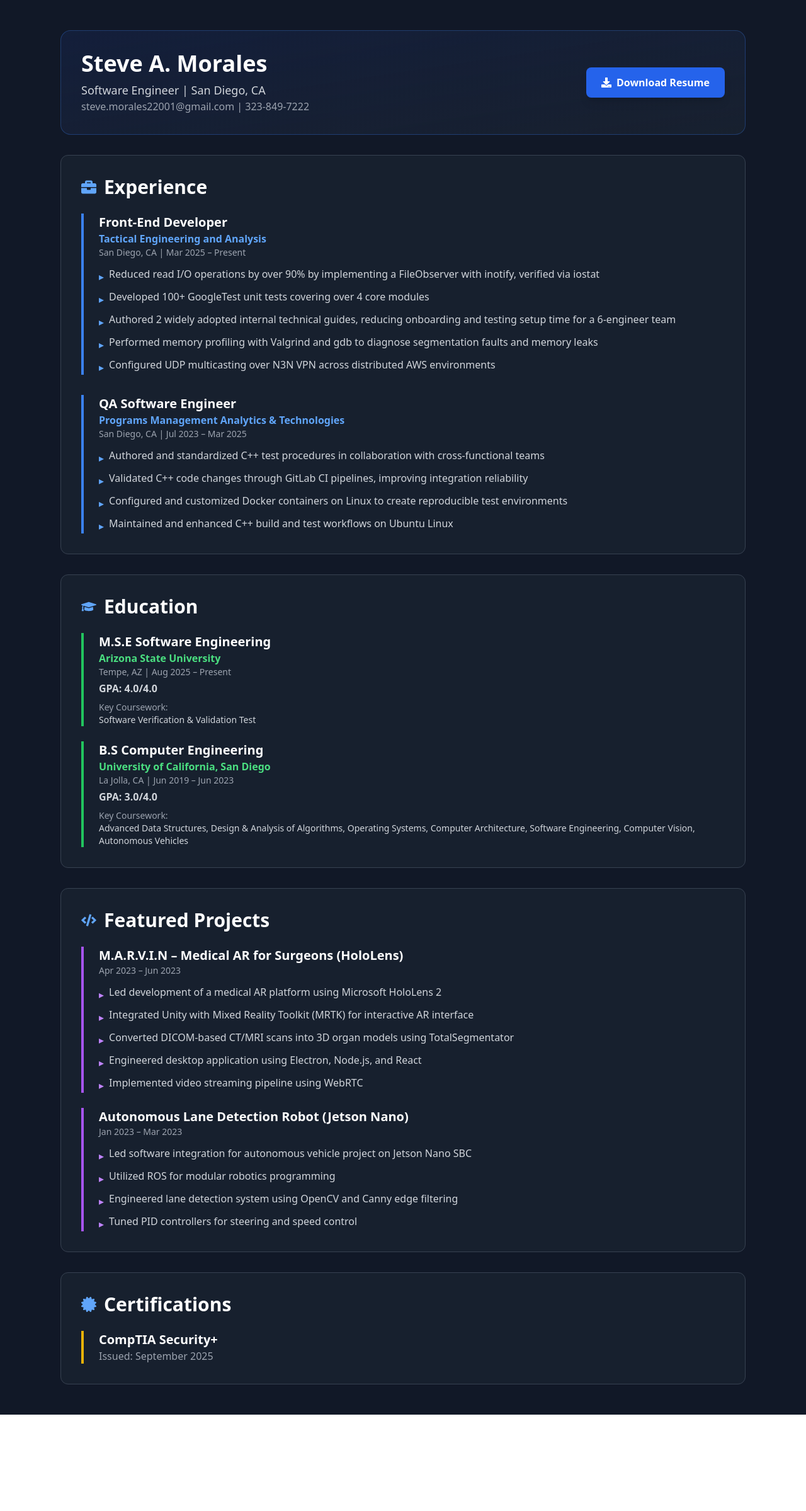
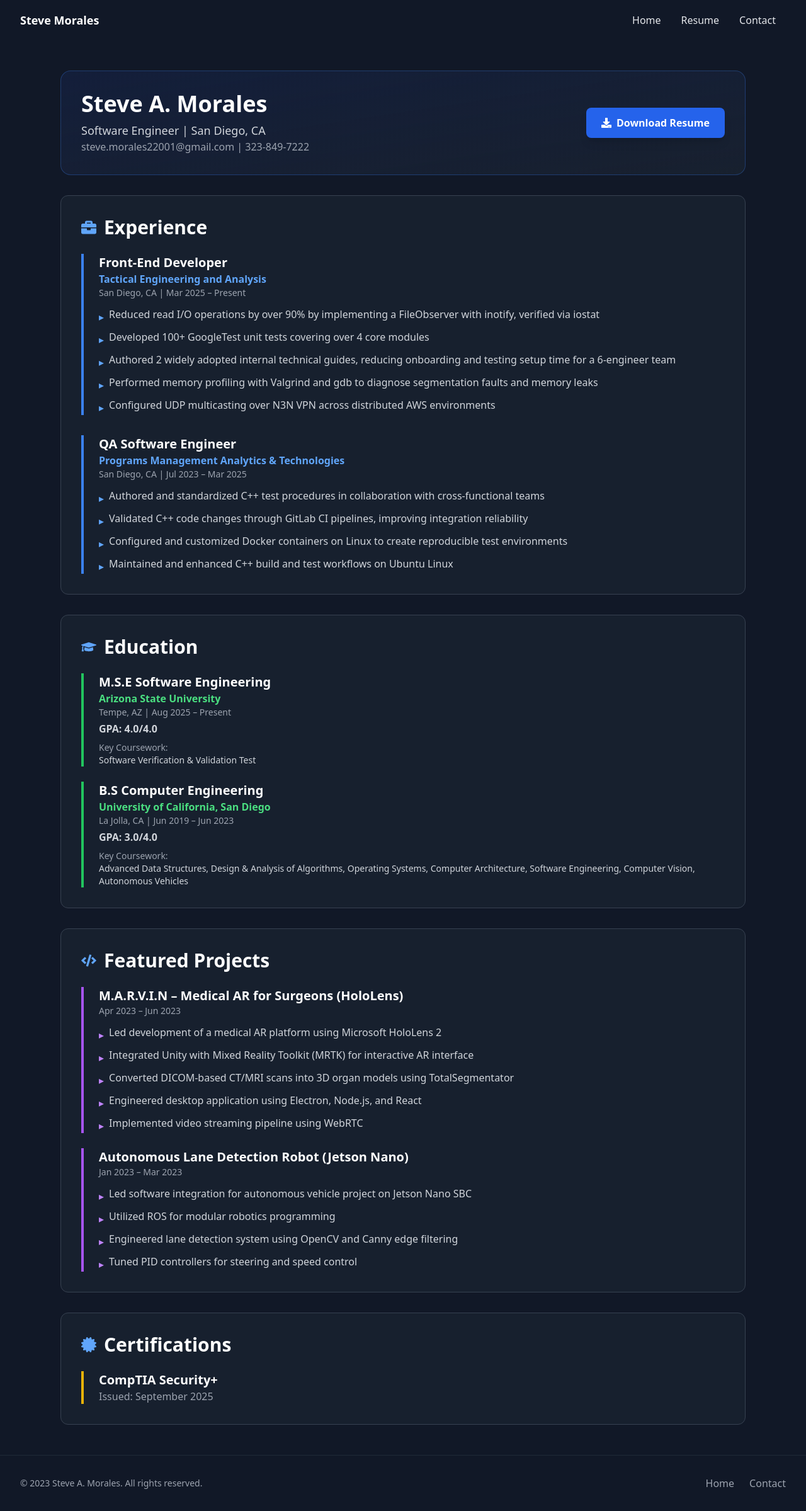
Before and after one commit to Steve-Morales/steve-morales, a React (Create React App) app: page /resume in a window 1280 px wide. Shown: the whole page at 63% size. Before the commit the page ends 2246 px from the top, so only its background shows below. Built offline with nearby package versions, Linux system fonts and the light colour scheme.

Commit message:
Updated Resume.jsx

```diff
--- a/src/views/Resume.jsx
+++ b/src/views/Resume.jsx
@@ -1,5 +1,7 @@
 import React from 'react';
 import { FaDownload, FaGraduationCap, FaBriefcase, FaCertificate, FaCode } from 'react-icons/fa';
+import Navbar from '../components/Navbar';
+import Footer from '../components/Footer';
 
 const experienceData = [
     {
@@ -74,7 +76,9 @@ const projectsData = [
 
 export default function Resume() {
     return (
-        <div className="min-h-screen bg-gray-900 py-12">
+        <div className="min-h-screen bg-gray-950">
+            <Navbar />
+            <div className="bg-gray-900 py-12">
                 <div className="max-w-6xl mx-auto px-8">
                     <div className="bg-gradient-to-br from-blue-900/20 to-gray-800/50 border border-blue-500/30 rounded-2xl p-8 mb-8">
                         <div className="flex flex-col md:flex-row justify-between items-center">
@@ -178,5 +182,7 @@ export default function Resume() {
                     </div>
                 </div>
             </div>
+            <Footer />
+        </div>
     );
 }
```
Lines whose indentation alone changed are shown as unchanged.
